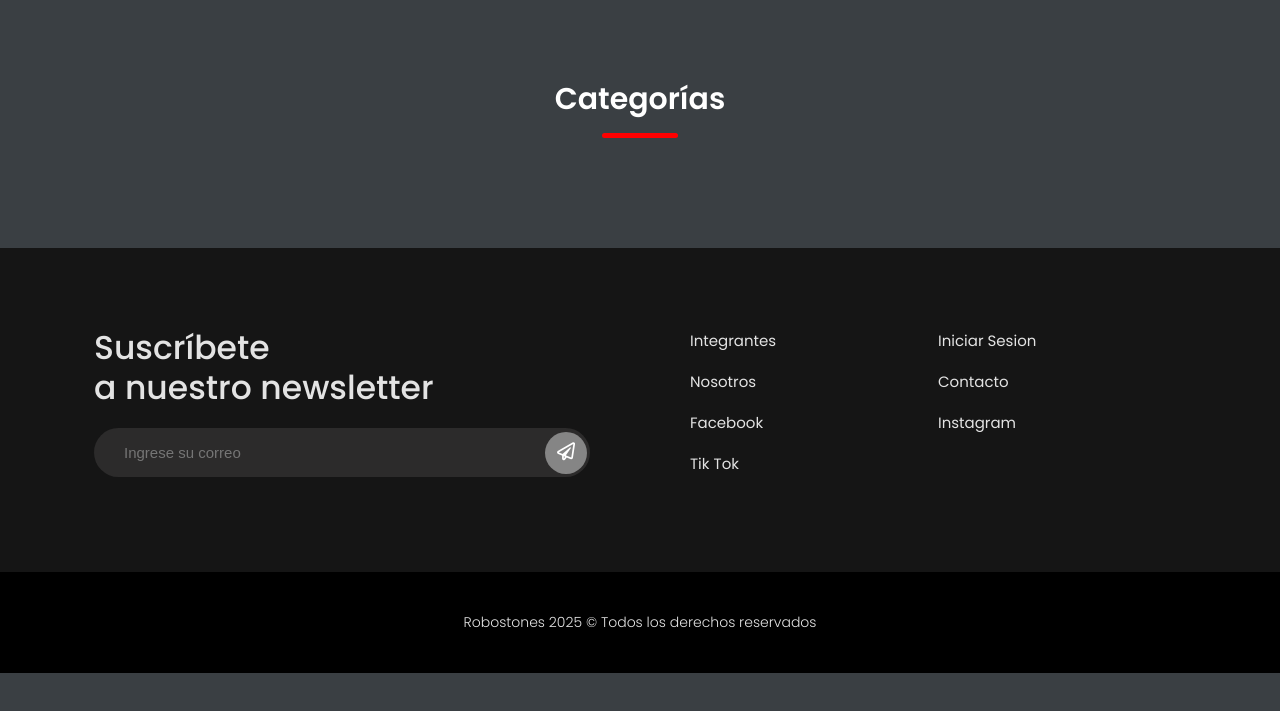
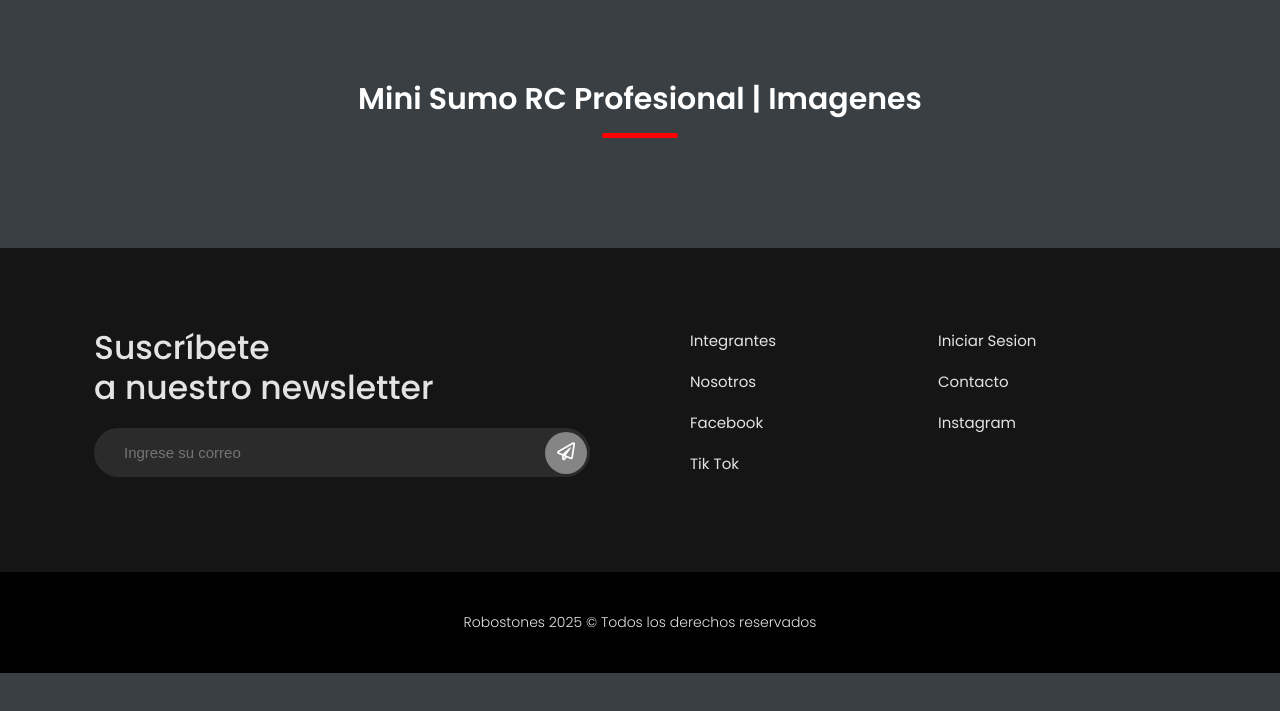
Before and after one commit to Marinoloko1/Robostones, a plain HTML site: page MinisumoP.html in a window 1280 px wide. Shown: the part 87-798 px from the top of the page. Drawn offline with nearby package versions, Linux system fonts and the light colour scheme; a script that the page names is missing.

Commit message:
Mejora de Informacion

```diff
--- a/MinisumoP.html
+++ b/MinisumoP.html
@@ -73,7 +73,7 @@
         <div class="hm-page-block">
             <div class="container">
                 <div class="header-title">
-                    <h1 data-aos="fade-up" data-aos-duration="3000">Categorías</h1>
+                    <h1 data-aos="fade-up" data-aos-duration="3000">Mini Sumo RC Profesional | Imagenes</h1>
                 </div>
             </div>
         </div>
```
Also changed, not shown: MInisumoA.html (+1 -1 lines), SeguidorDeLinea.html (+1 -1 lines), SkillDrive.html (+1 -1 lines).
